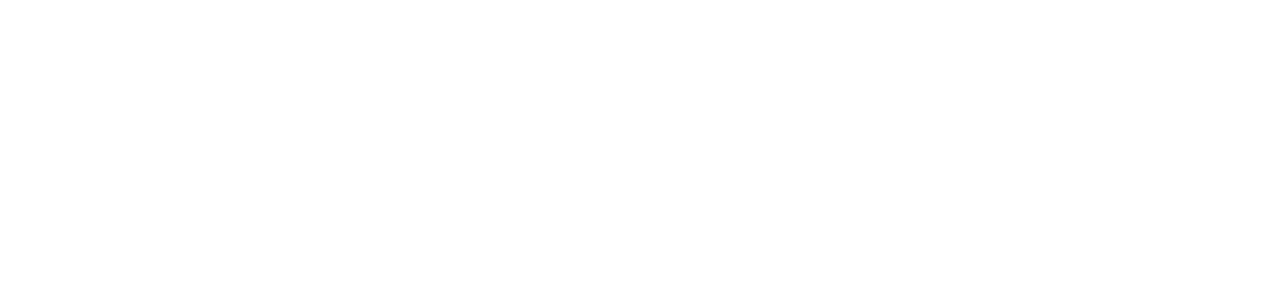
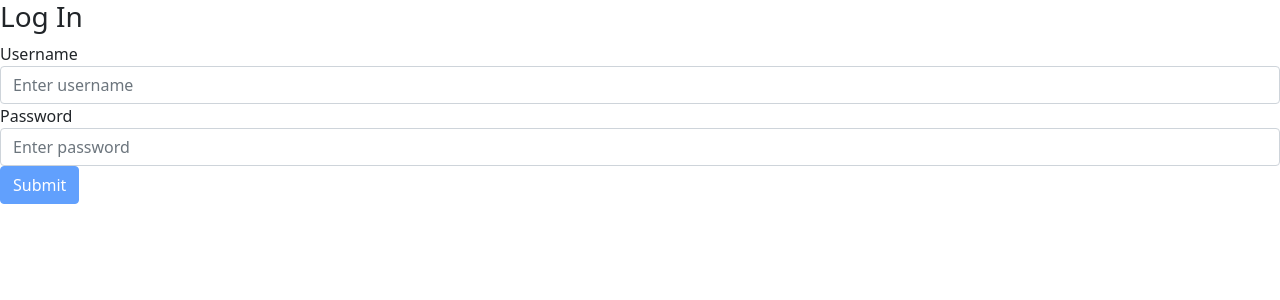
Before and after one commit to sp-shaopeng/TT2_Room9, a React (Create React App) app in the folder web-client/web-client/: page / in a window 1280 px wide. Shown: the top 300 px of the page. Built offline with nearby package versions, Linux system fonts and the light colour scheme.

Commit message:
login page

```diff
--- a/web-client/web-client/package.json
+++ b/web-client/web-client/package.json
@@ -6,9 +6,11 @@
     "@testing-library/jest-dom": "^5.15.0",
     "@testing-library/react": "^11.2.7",
     "@testing-library/user-event": "^12.8.3",
+    "bootstrap": "^5.1.3",
     "react": "^17.0.2",
     "react-dom": "^17.0.2",
-    "react-scripts": "4.0.3",
+    "react-router-dom": "^6.0.2",
+    "react-scripts": "^4.0.3",
     "web-vitals": "^1.1.2"
   },
   "scripts": {
--- a/web-client/web-client/src/App.js
+++ b/web-client/web-client/src/App.js
@@ -1,5 +1,6 @@
 import React from "react"
 import Login from "./components/Login"
+import '../node_modules/bootstrap/dist/css/bootstrap.min.css';
 
 
 function App() {
--- a/web-client/web-client/src/components/Login.js
+++ b/web-client/web-client/src/components/Login.js
@@ -1,9 +1,44 @@
-import React from 'react'
+import React, { useState } from "react"
+
 
 const Login = () => {
+
+    const [user, setUser] = useState("");
+    const [password, setPassword] = useState("");
+
+    function validateForm() {
+        return user.length > 0 && password.length > 0;
+    }
+
+    function handleSubmit(event) {
+    event.preventDefault();
+    }
+
     return (
         <div>
+            <form onSubmit={handleSubmit}>
+                <h3>Log In</h3>
+                <div className="form-group">
+                    <label>Username</label>
+                    <input value={user} type="text"
+                    className="form-control" placeholder="Enter username"
+                    onChange={(e) => setUser(e.target.value)}
+                     />
+                </div>
+                <div className="form-group">
+                    <label>Password</label>
+                    <input value={password} type="password"
+                    className="form-control" placeholder="Enter password"
+                    onChange={(e) => setPassword(e.target.value)}/>
+                </div>
+                <button type="submit"
+                disabled={!validateForm()}
+                className="btn btn-primary btn-block"
+                >
+                    Submit
+                </button>
 
+            </form>
         </div>
     )
 }
--- a/web-client/web-client/src/index.js
+++ b/web-client/web-client/src/index.js
@@ -3,10 +3,13 @@
 import './index.css';
 import App from './App';
 import reportWebVitals from './reportWebVitals';
+import { BrowserRouter } from "react-router-dom";
 
 ReactDOM.render(
   <React.StrictMode>
-    <App />
+    <BrowserRouter>
+      <App />
+    </BrowserRouter>
   </React.StrictMode>,
   document.getElementById('root')
 );
```
Also changed, not shown: web-client/web-client/src/index.css (line endings or trailing spaces), 1 other file (tests, documents, lock files or other folders).
